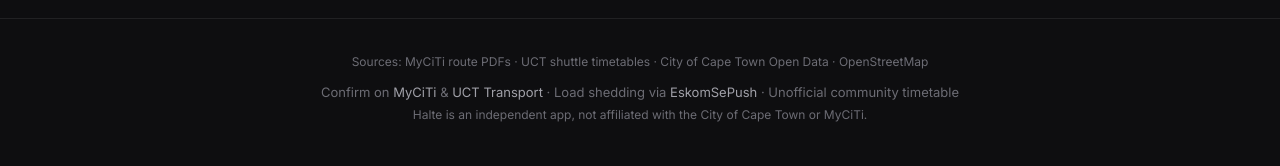
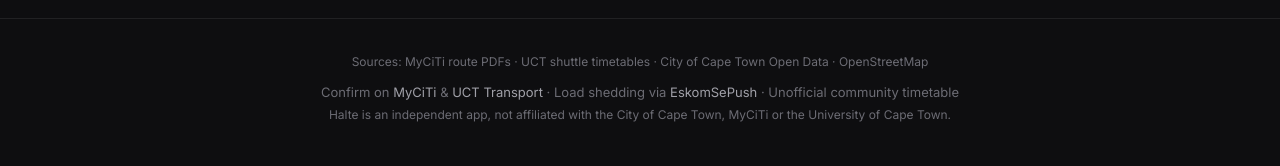
Before and after one commit to Vambane/mycity-bus-schedule, a Flask app: template fastapi_app/templates/base.html in a window 1280 px wide. Shown: the part 634-800 px from the top of the page. Run offline with Flask 3, Linux system fonts and the light colour scheme; the template is opened without the code that fills it, so the values that code supplies are empty.

Commit message:
Update disclaimer to include University of Cape Town

```diff
--- a/fastapi_app/templates/base.html
+++ b/fastapi_app/templates/base.html
@@ -4,7 +4,7 @@
   <meta charset="UTF-8">
   <meta name="viewport" content="width=device-width, initial-scale=1.0">
   {%- set app_name = "Halte" -%}
-  {%- set app_disclaimer = "Halte is an independent app, not affiliated with the City of Cape Town or MyCiTi." -%}
+  {%- set app_disclaimer = "Halte is an independent app, not affiliated with the City of Cape Town, MyCiTi or the University of Cape Town." -%}
   <meta name="description" content="Halte: MyCiTi and UCT Jammie shuttle timetables and journey planning for Cape Town">
   <meta property="og:site_name" content="{{ app_name }}">
   <meta property="og:title" content="{{ app_name }}">
```
Also changed, not shown: tests/test_halte_brand.py (+1 -1 lines), README.md.
